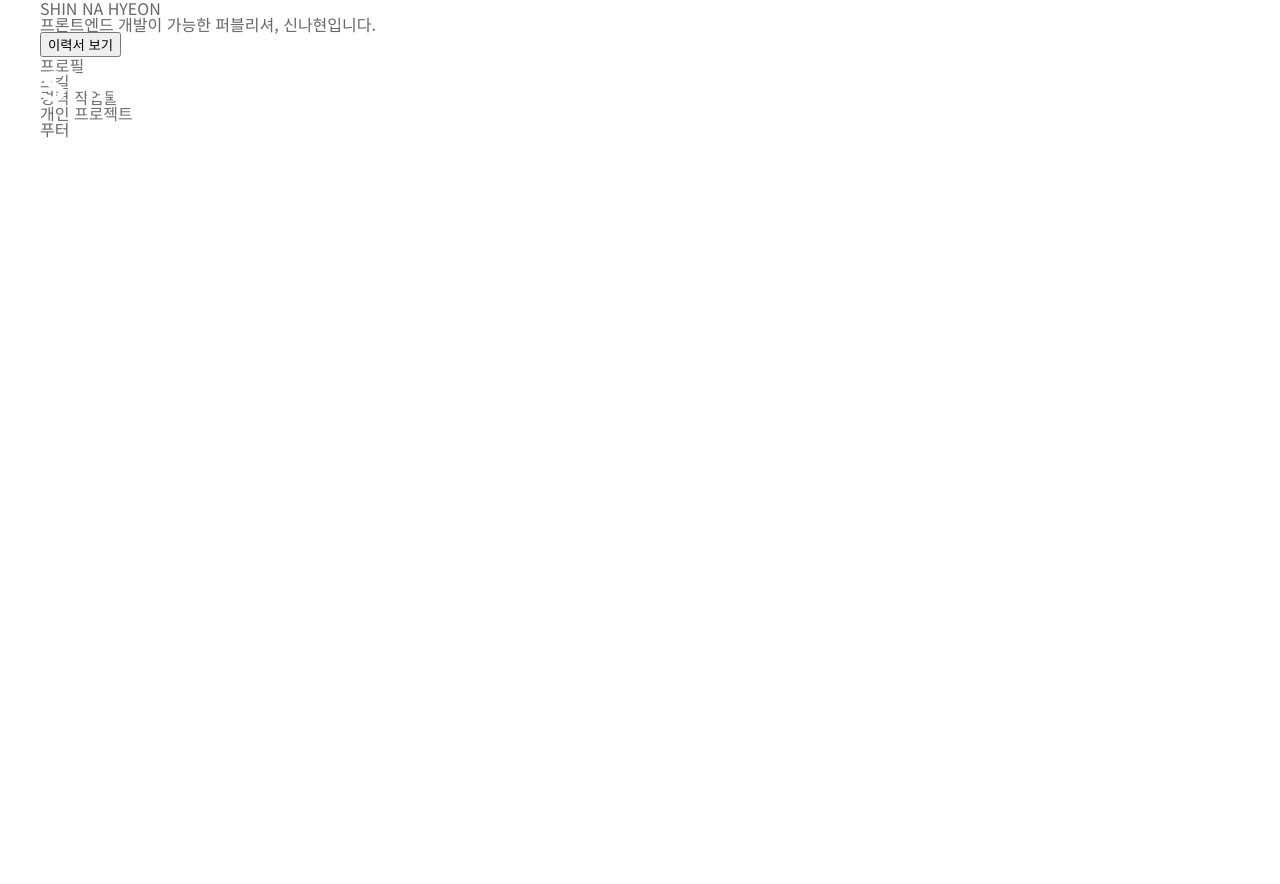
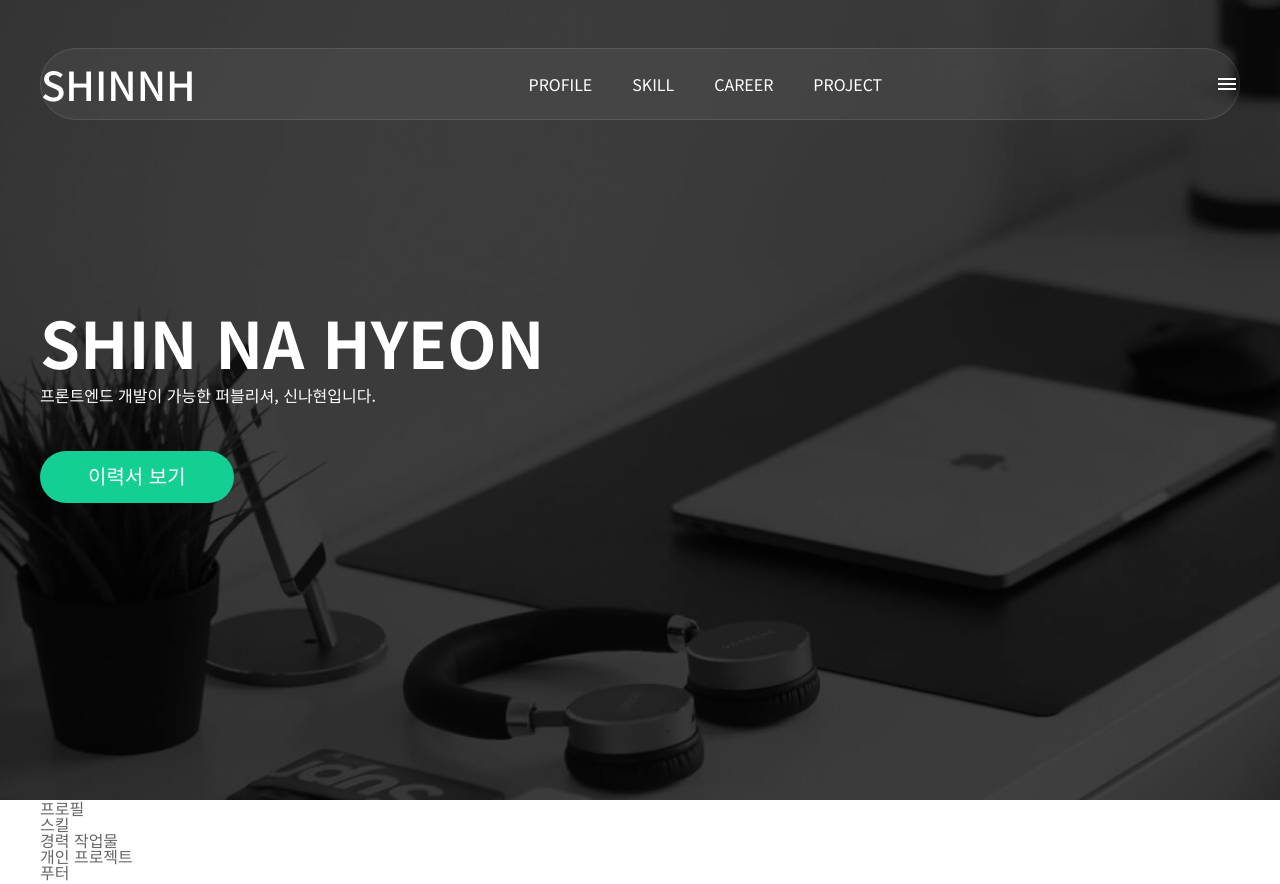
Before and after one commit to shinnh2/portfolio_snh, a React (Vite) app: page / in a window 1280 px wide. Before the commit the page ends 800 px from the top, so only its background shows below. Built offline with nearby package versions, Linux system fonts and the light colour scheme.

Commit message:
[feat/visual] Visual 부분 CSS 추가

```diff
--- a/src/App.css
+++ b/src/App.css
@@ -79,6 +79,7 @@ body {
 	background-color: rgba(255, 255, 255, 0.05);
 	border-radius: 72px;
 	margin: 0 auto;
+	z-index: 100;
 }
 .header .container {
 	display: flex;
@@ -86,7 +87,7 @@ body {
 }
 .logo {
 	margin-right: auto;
-	font-weight: var(--fw-extra-bold);
+	font-weight: var(--fw-bold);
 	font-size: var(--fs-h1);
 	color: var(--white);
 }
@@ -106,6 +107,49 @@ body {
 	width: 24px;
 	height: 24px;
 }
+/* visual */
+.visual {
+	position: relative;
+	height: 800px;
+	background: url("../src/assets/visual_bg.jpg") no-repeat;
+}
+.visual .container::before {
+	content: "";
+	position: absolute;
+	left: 0;
+	top: 0;
+	width: 100%;
+	height: 100%;
+	background: rgba(0, 0, 0, 0.36);
+}
+.visual .container {
+	display: flex;
+	align-items: center;
+	height: 100%;
+}
+.content {
+	z-index: 1;
+}
+.content .title {
+	line-height: 1.4;
+	font-size: 64px;
+	font-weight: var(--fw-extra-bold);
+	color: var(--white);
+}
+.content .sub_title {
+	color: var(--white);
+}
+.content .visual_btn {
+	margin-top: 48px;
+	padding: 16px 48px;
+	border-radius: 100px;
+	border: 0 none;
+	background: var(--primary-color);
+	line-height: 1;
+	font-size: var(--fs-h5);
+	font-weight: var(--fw-bold);
+	color: var(--white);
+}
 @media (max-width: 1240px) {
 	.container {
 		width: calc(100% - 80px);
```
